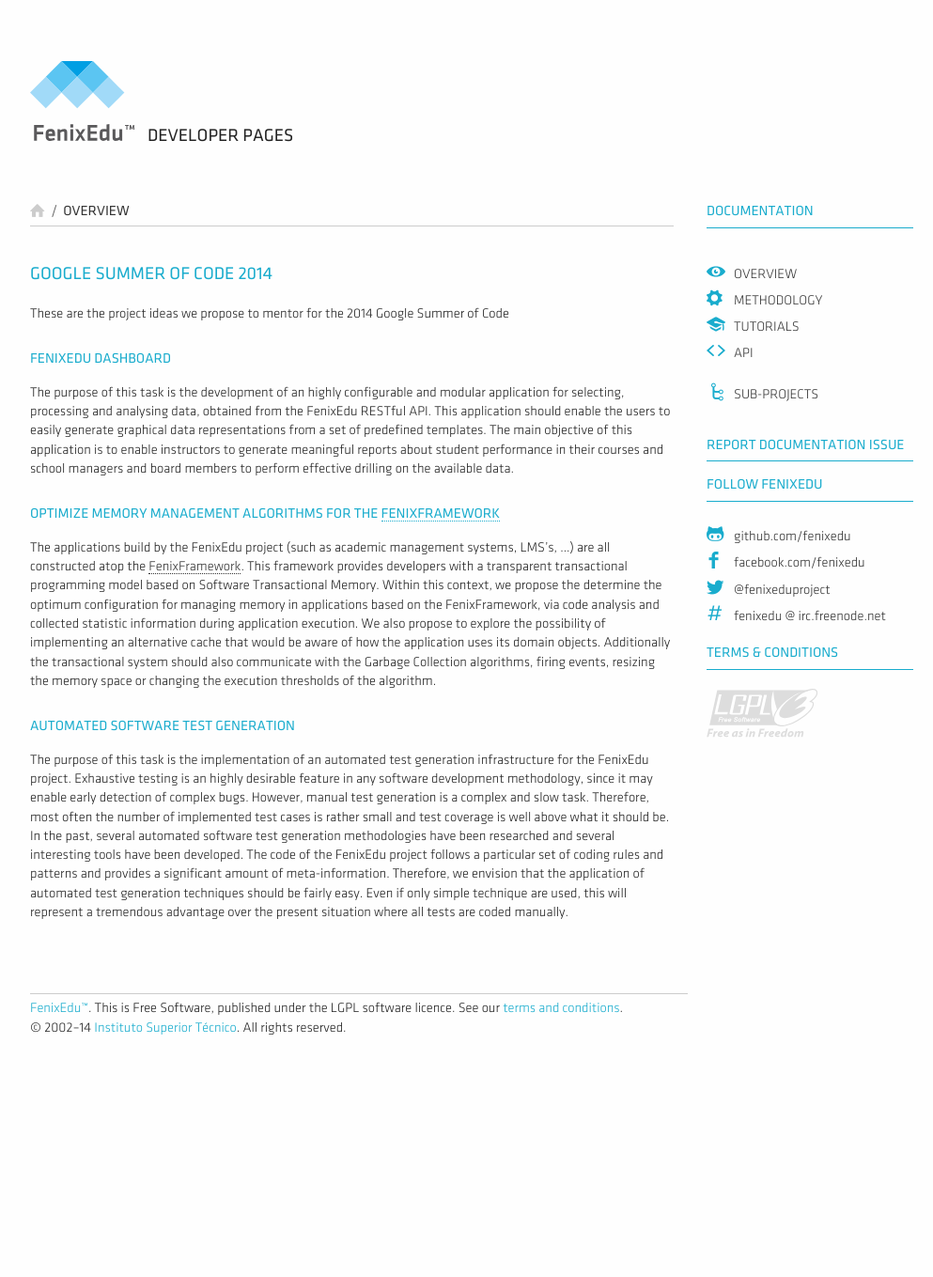
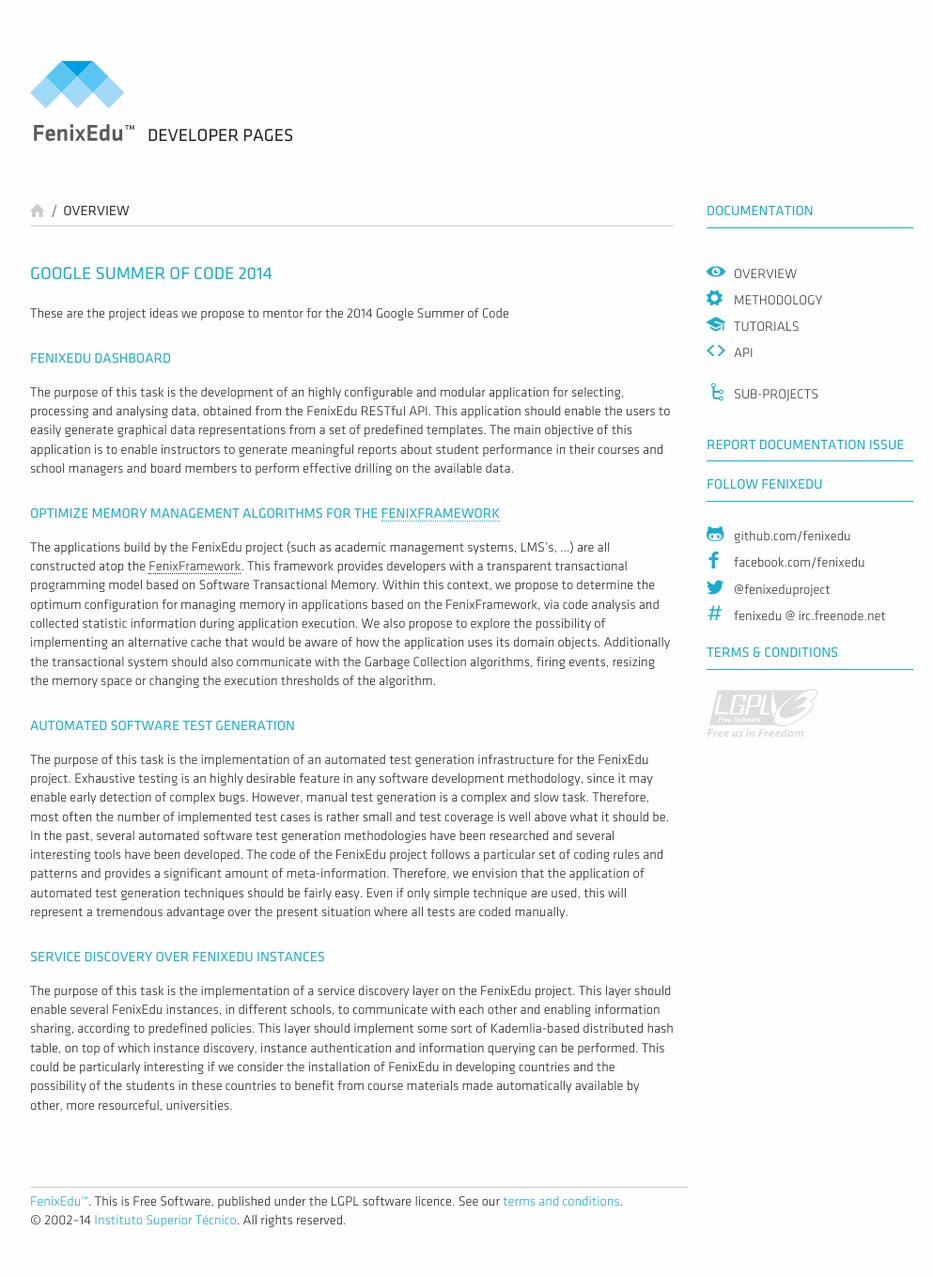
Before and after one commit to FenixEdu/fenixedu.github.io, a Jekyll site: the page built from dev/google-summer-of-code/index.md, in a window 1280 px wide. Shown: the whole page at 94% size, without its empty margins (128-1121 px from the left). Built offline with Jekyll 4.4.1, drawn with Linux system fonts in a browser that asks for light colours; nearby versions of some CDN libraries; Markdown is read by kramdown in place of the engine named in the settings; before the commit the page ends 1154 px from its top, so only the background shows below that.

Commit message:
Update index.md

```diff
--- a/dev/google-summer-of-code/index.md
+++ b/dev/google-summer-of-code/index.md
@@ -16,9 +16,7 @@ The purpose of this task is the development of an highly configurable and modula
 
 ### Optimize Memory Management Algorithms for the [FenixFramework][FenixFramework]
 
-The applications build by the FenixEdu project (such as academic management systems, LMS's, ...) are all constructed atop the [FenixFramework][FenixFramework]. This framework provides developers with a transparent transactional programming model based on Software Transactional Memory. Within this context, we propose the determine the optimum configuration for managing memory in applications based on the FenixFramework, via code analysis and collected statistic information during application execution. We also propose to explore the possibility of implementing an alternative cache that would be aware of how the application uses its domain objects. Additionally the transactional system should also communicate with the Garbage Collection algorithms, firing events, resizing the memory space or changing the execution thresholds of the algorithm.
-
-
+The applications build by the FenixEdu project (such as academic management systems, LMS's, ...) are all constructed atop the [FenixFramework][FenixFramework]. This framework provides developers with a transparent transactional programming model based on Software Transactional Memory. Within this context, we propose to determine the optimum configuration for managing memory in applications based on the FenixFramework, via code analysis and collected statistic information during application execution. We also propose to explore the possibility of implementing an alternative cache that would be aware of how the application uses its domain objects. Additionally the transactional system should also communicate with the Garbage Collection algorithms, firing events, resizing the memory space or changing the execution thresholds of the algorithm.
 
 
 ### Automated Software Test Generation
@@ -26,4 +24,10 @@ The applications build by the FenixEdu project (such as academic management syst
 The purpose of this task is the implementation of an automated test generation infrastructure for the FenixEdu project. Exhaustive testing is an highly desirable feature in any software development methodology, since it may enable early detection of complex bugs. However, manual test generation is a complex and slow task. Therefore, most often the number of implemented test cases is rather small and test coverage is well above what it should be. In the past, several automated software test generation methodologies have been researched and several interesting tools have been developed. The code of the FenixEdu project follows a particular set of coding rules and patterns and provides a significant amount of meta-information. Therefore, we envision that the application of automated test generation techniques should be fairly easy. Even if only simple technique are used, this will represent a tremendous advantage over the present situation where all tests are coded manually.
 
 
+
+### Service Discovery Over FenixEdu Instances
+
+The purpose of this task is the implementation of a service discovery layer on the FenixEdu project. This layer should enable several FenixEdu instances, in different schools, to communicate with each other and enabling information sharing, according to predefined policies. This layer should implement some sort of Kademlia-based distributed hash table, on top of which instance discovery, instance authentication and information querying can be performed. This could be particularly interesting if we consider the installation of FenixEdu in developing countries and the possibility of the students in these countries to benefit from course materials made automatically available by other, more resourceful, universities.
+
+
 [FenixFramework]: http://fenix-framework.github.io/
```
